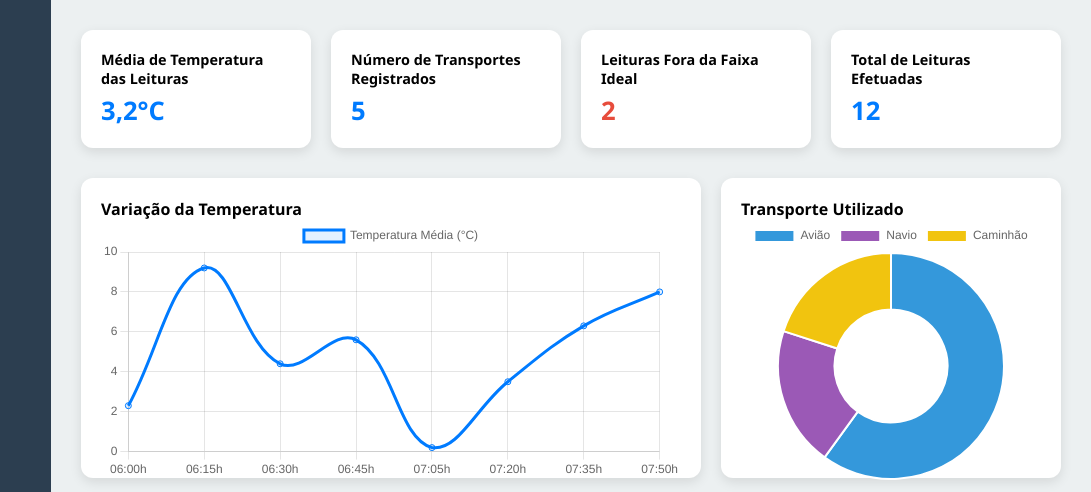
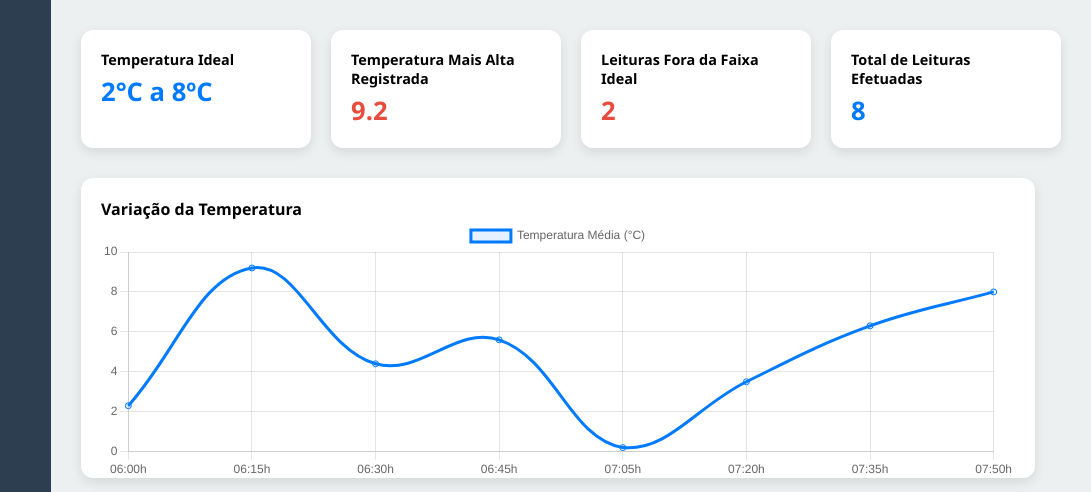
Before and after one commit to Patricia1203/imunoLog, a plain HTML site: page siteIMunolog/restrito/dashboard.html in a window 1280 px wide. Shown: the top 492 px of the page, 189-1280 px from the left. Drawn offline with nearby package versions, Linux system fonts and the light colour scheme.

Commit message:
Fazendo mudanças

```diff
--- a/codigo_node_grupo1/main.js
+++ b/codigo_node_grupo1/main.js
@@ -8,7 +8,7 @@ const SERIAL_BAUD_RATE = 9600;
 const SERVIDOR_PORTA = 3307;
 
 // habilita ou desabilita a inserção de dados no banco de dados
-const HABILITAR_OPERACAO_INSERIR = true;
+const HABILITAR_OPERACAO_INSERIR = false;
 
 // função para comunicação serial
 const serial = async (
@@ -66,7 +66,7 @@ const serial = async (
                 'INSERT INTO leitura(fkSensor, temperatura) VALUES (4, ?)',
                 [sensorAnalogico]
             );
-            console.log("valores inseridos no banco: ", sensorAnalogico + ", " /*+ sensorDigital*/);
+            console.log("valores inseridos no banco: ", sensorAnalogico /*+ sensorDigital*/);
 
         }
 
--- a/siteIMunolog/restrito/dashboard.html
+++ b/siteIMunolog/restrito/dashboard.html
@@ -107,7 +107,7 @@
       padding: 20px;
       border-radius: var(--border-radius);
       box-shadow: var(--shadow);
-      min-width: 180px;
+      min-width: 200px;
     }
 
     .card h4 {
@@ -123,7 +123,7 @@
 
     .charts {
       display: grid;
-      grid-template-columns: 2fr 1fr;
+      grid-template-columns: 680fr 4fr;
       gap: 20px;
     }
 
@@ -212,9 +212,9 @@
     </div>
     <ul class="nav">
       <li><a href="./dashboard.html">Dashboard</a></li>
-      <li><a href="./alerta.html">Alertas</a></li>
-      <li><a href="./configuracao.html">Configurações</a></li>
-      <li><a href="./dados.html">Relatorio</a></li>
+      <li><a href="#">Alertas</a></li>
+      <li><a href="#">Configurações</a></li>
+      <li><a href="#">Relatorio</a></li>
       <li><a href="./usuario.html">Usuario</a></li>
       <li><a href="../index.html">Sair</a></li>
     </ul>
@@ -222,12 +222,12 @@
   <div class="main">
     <div class="kpis">
       <div class="card">
-        <h4>Média de Temperatura das Leituras</h4>
-        <p>3,2°C</p>
+        <h4>Temperatura Ideal</h4>
+        <p>2°C a 8ºC</p>
       </div>
       <div class="card">
-        <h4>Número de Transportes Registrados</h4>
-        <p>5</p>
+        <h4>Temperatura Mais Alta Registrada</h4>
+        <p style="color: #e74c3c;">9.2</p>
       </div>
       <div class="card">
         <h4>Leituras Fora da Faixa Ideal</h4>
@@ -235,7 +235,7 @@
       </div>
       <div class="card">
         <h4>Total de Leituras Efetuadas</h4>
-        <p>12</p>
+        <p>8</p>
       </div>
     </div>
 
@@ -243,10 +243,6 @@
       <div class="chart-box">
         <h4>Variação da Temperatura</h4>
         <canvas id="graficoLinha"></canvas>
-      </div>
-      <div class="chart-box">
-        <h4>Transporte Utilizado</h4>
-        <canvas id="graficoTransporte"></canvas>
       </div>
     </div>
 
@@ -291,22 +287,6 @@
             }
           }
         }
-      }
-    });
-
-    // Gráfico de Doughnut Existente
-    new Chart(document.getElementById('graficoTransporte').getContext('2d'), {
-      type: 'doughnut',
-      data: {
-        labels: ['Avião', 'Navio', 'Caminhão'],
-        datasets: [{
-          data: [3, 1, 1],
-          backgroundColor: ['#3498db', '#9b59b6', '#f1c40f']
-        }]
-      },
-      options: {
-        responsive: true,
-        maintainAspectRatio: false
       }
     });
 
```
Also changed, not shown: codigo_node_grupo1/index.html (+1 -1 lines), siteIMunolog/index.html (+3 -3 lines), siteIMunolog/restrito/alerta.html (+3 -3 lines), siteIMunolog/restrito/dados.html (+3 -3 lines), siteIMunolog/restrito/usuario.html (+3 -3 lines).
